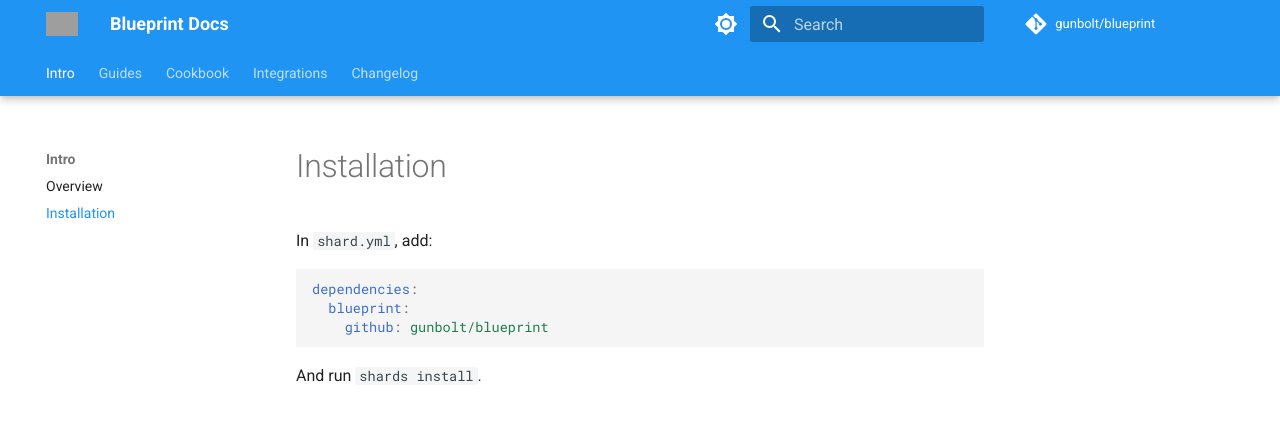
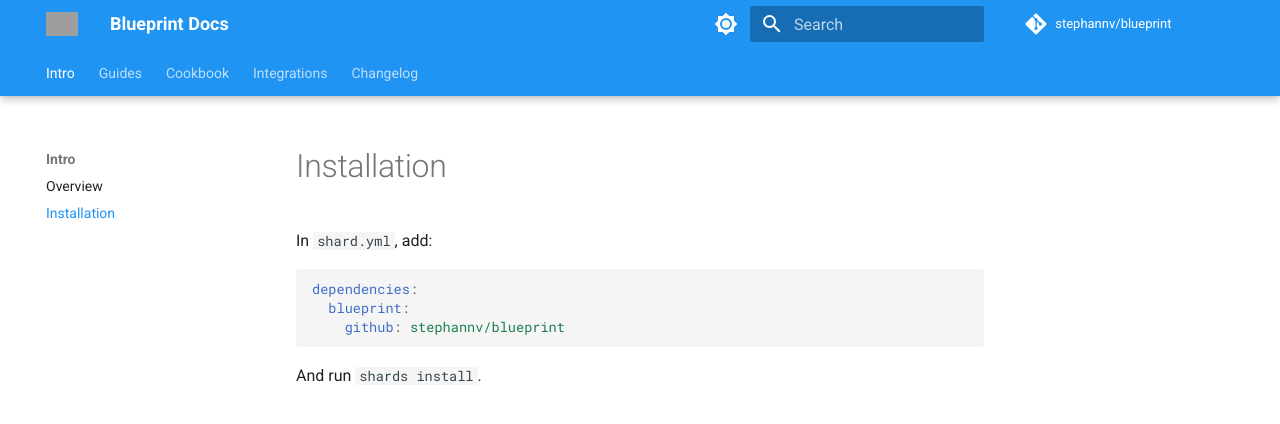
Before and after one commit to stephannv/blueprint-docs, an MkDocs documentation site: the page built from docs/installation.md, in a window 1280 px wide. Shown: the top 424 px of the page. Built offline with MkDocs 1.6.1 and Material for MkDocs 9.7.7, drawn with Linux system fonts in a browser that asks for light colours; comment, search, counter and statistics services are not loaded; grey boxes are pictures that could not be loaded.

Commit message:
Change repo and website url

````diff
--- a/docs/installation.md
+++ b/docs/installation.md
@@ -4,7 +4,7 @@ In `shard.yml`, add:
 ```yaml
 dependencies:
   blueprint:
-    github: gunbolt/blueprint
+    github: stephannv/blueprint
 ```
 
 And run `shards install`.
--- a/mkdocs.yml
+++ b/mkdocs.yml
@@ -1,5 +1,5 @@
 site_name: Blueprint Docs
-site_url: https://blueprint.gunbolt.org
+site_url: https://stephannv.github.io/blueprint-docs/
 site_author: Stephann V.
 site_description: >-
   Blueprint is a framework for writing reusable and testable HTML templates in
@@ -7,8 +7,8 @@ site_description: >-
 
 copyright: Copyright &copy; 2023-present Stephann Vasconcelos
 
-repo_name: gunbolt/blueprint
-repo_url: https://github.com/gunbolt/blueprint
+repo_name: stephannv/blueprint
+repo_url: https://github.com/stephannv/blueprint
 
 theme:
   name: material
@@ -36,7 +36,7 @@ theme:
 extra:
   social:
     - icon: fontawesome/brands/github
-      link: https://github.com/gunbolt
+      link: https://github.com/stephannv
 
 nav:
   - Intro:
````
Also changed, not shown: 1 other file.
